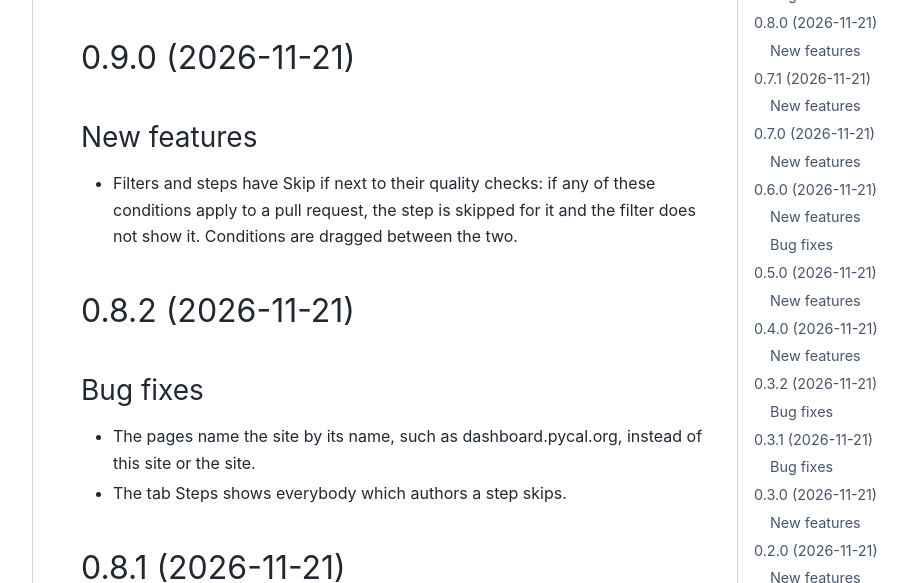
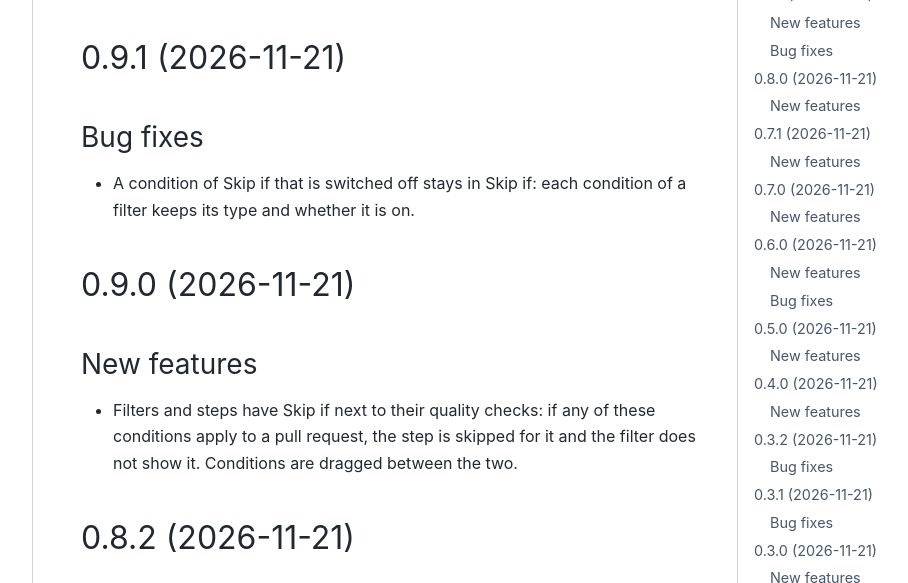
Before and after one commit to PyCalendar/dashboard.pycal.org, a Sphinx documentation site: the page built from docs/changelog.rst, in a window 1280 px wide and 900 px high, cut to the strip 317-900 px from the top of the window. Shown: the whole strip, without its empty margins (287-1195 px from the left). Built offline with Sphinx 7.4.7 and the PyData theme 0.15.4, drawn with Linux system fonts in a browser that asks for light colours; the version number could not be read and is left out; some of the changed text lies outside the part shown.

Commit message:
Release 0.9.1
Co-Authored-By: Claude Opus 5.5 <noreply@anthropic.com>

```diff
--- a/docs/changelog.rst
+++ b/docs/changelog.rst
@@ -8,6 +8,15 @@ Changelog
 .. include:: _build/unreleased.rst
 
 .. towncrier release notes start
+
+0.9.1 (2026-11-21)
+------------------
+
+Bug fixes
+~~~~~~~~~
+
+- A condition of Skip if that is switched off stays in Skip if: each condition of a filter keeps its type and whether it is on.
+
 
 0.9.0 (2026-11-21)
 ------------------
```
Also changed, not shown: 1 other file.
